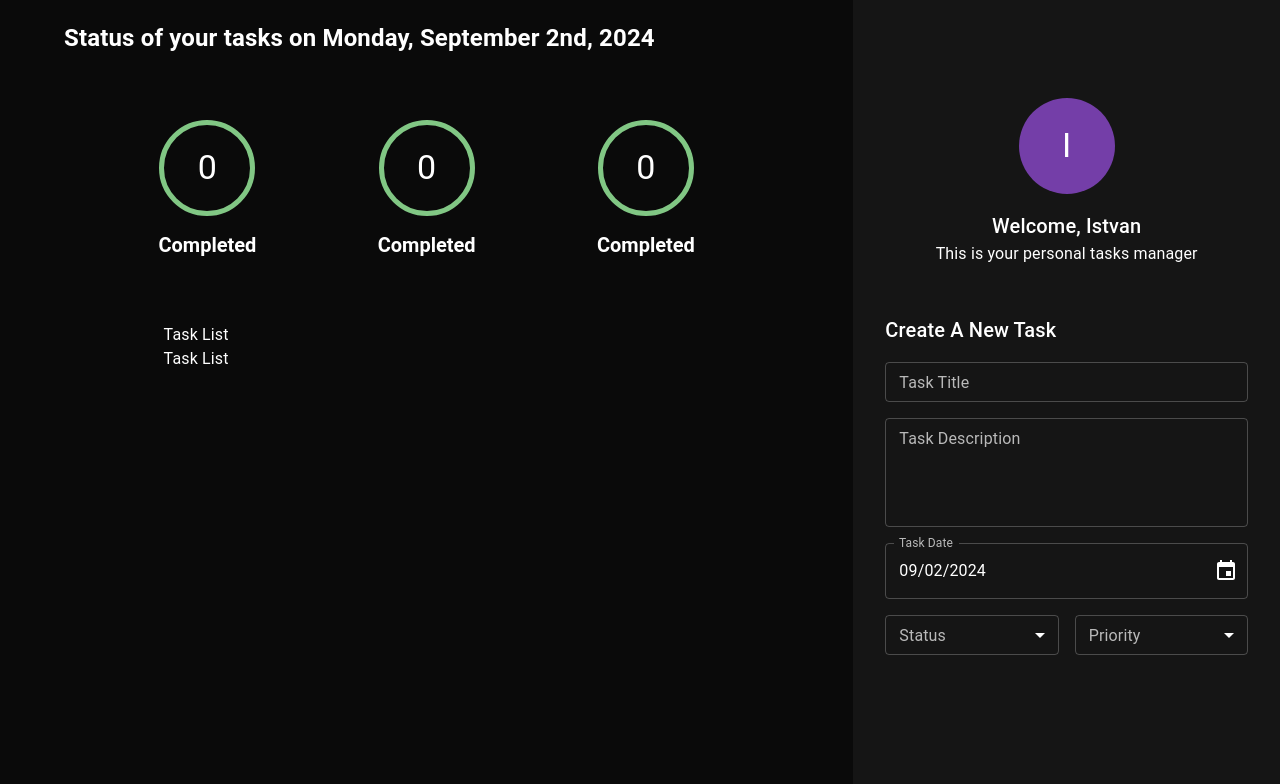
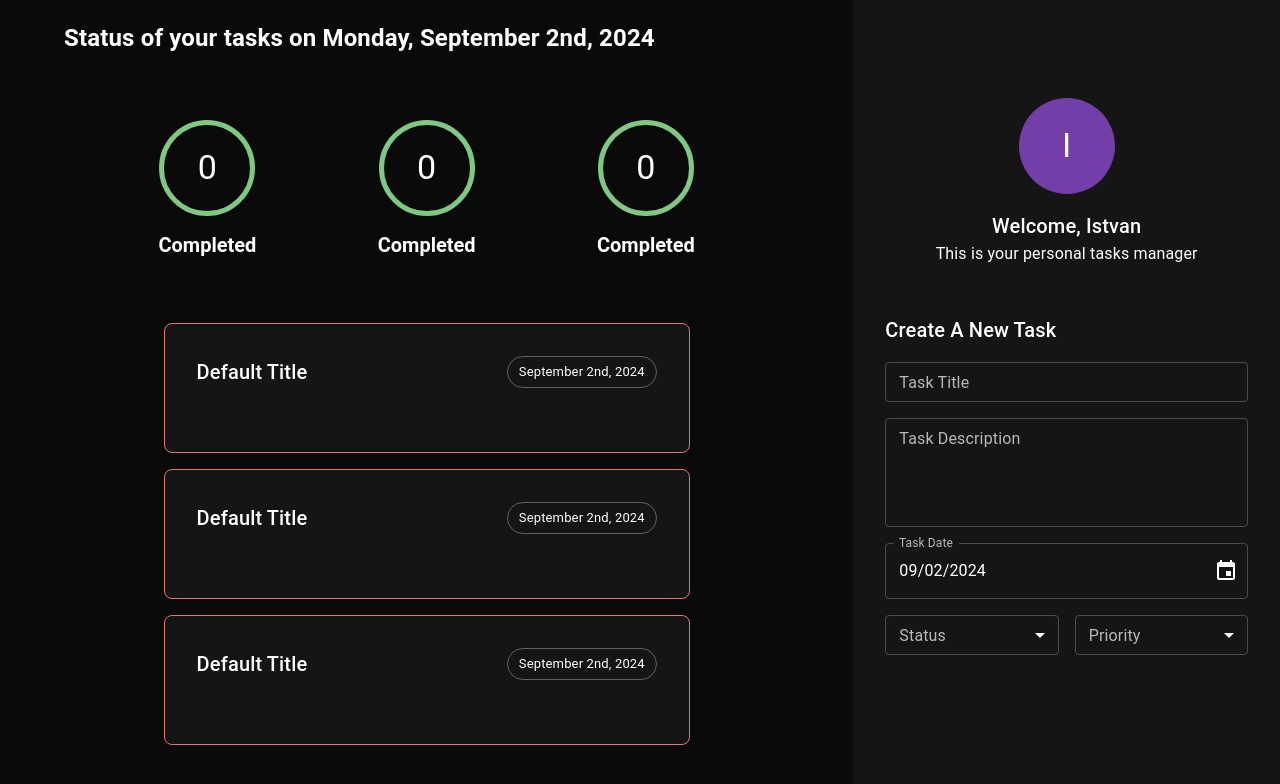
Before and after one commit to stevebiczyk/ts-react-todo-app, a React (Create React App) app: page / in a window 1280 px wide. Shown: the top 784 px of the page. Built offline with nearby package versions, Linux system fonts and the light colour scheme.

Commit message:
completed the TaskHeader component

```diff
--- /dev/null
+++ b/src/components/task/_taskHeader.tsx
@@ -0,0 +1,34 @@
+import React, { FC, ReactElement} from "react";
+import { Box, Chip, Typography } from "@mui/material";
+import { ITaskHeader } from "./interfaces/ITaskHeader";
+import format from "date-fns/format";
+import { PropTypes } from "prop-types";
+
+export const TaskHeader: FC<ITaskHeader> = (props): ReactElement => {
+    //destructuring the props
+    const { title= "Default Title", date= new Date() } = props;
+    return (
+        <Box
+        display="flex"
+        width="100%"
+        justifyContent="space-between"
+        alignItems="center"
+        mb={4}
+        >
+            <Box>
+                <Typography variant="h6">{title}</Typography>
+            </Box>
+            <Box>
+                <Chip
+                variant="outlined"
+                label={format(date, "PPP")}
+                />
+            </Box>
+        </Box>
+    );
+};
+
+TaskHeader.propTypes = {
+    title: PropTypes.string,
+    date: PropTypes.instanceOf(Date),
+};
--- /dev/null
+++ b/src/components/task/interfaces/ITaskHeader.ts
@@ -0,0 +1,4 @@
+export interface ITaskHeader {
+  title?: string;
+  date?: Date;
+}
--- /dev/null
+++ b/src/components/task/task.tsx
@@ -0,0 +1,27 @@
+import React, { FC, ReactElement} from 'react';
+import { Box } from '@mui/material';
+import { TaskHeader } from './_taskHeader';
+
+export const Task: FC = (props): ReactElement => {
+    return (
+    <Box
+    display="flex"
+    flexDirection="column"
+    justifyContent="flex-start"
+    width="100%"
+    mb={2}
+    p={4}
+    sx={{
+        width: "100%",
+        backgroundColor: "background.paper",
+        borderRadius: "8px",
+        border: "1px solid",
+        borderColor: "error.light",
+    }}
+    >
+        <TaskHeader />
+        {/* Task Description */}
+        {/* Task Footer */}
+    </Box>
+    )
+};
--- a/src/components/taskArea/taskArea.tsx
+++ b/src/components/taskArea/taskArea.tsx
@@ -3,6 +3,7 @@
 import { Grid, Box } from "@mui/material";
 import { format } from "date-fns";
 import { TaskCounter } from "../taskCounter/taskCounter";
+import { Task } from "../task/task";
 
 export const TaskArea: FC = (): ReactElement => {
     return (
@@ -37,8 +38,9 @@
             xs={10}
             md={8}
             >
-              <Box>Task List</Box>
-              <Box>Task List</Box>
+              <Task />
+              <Task />
+              <Task />
             </Grid>
           </Grid>
         </Grid>
```
